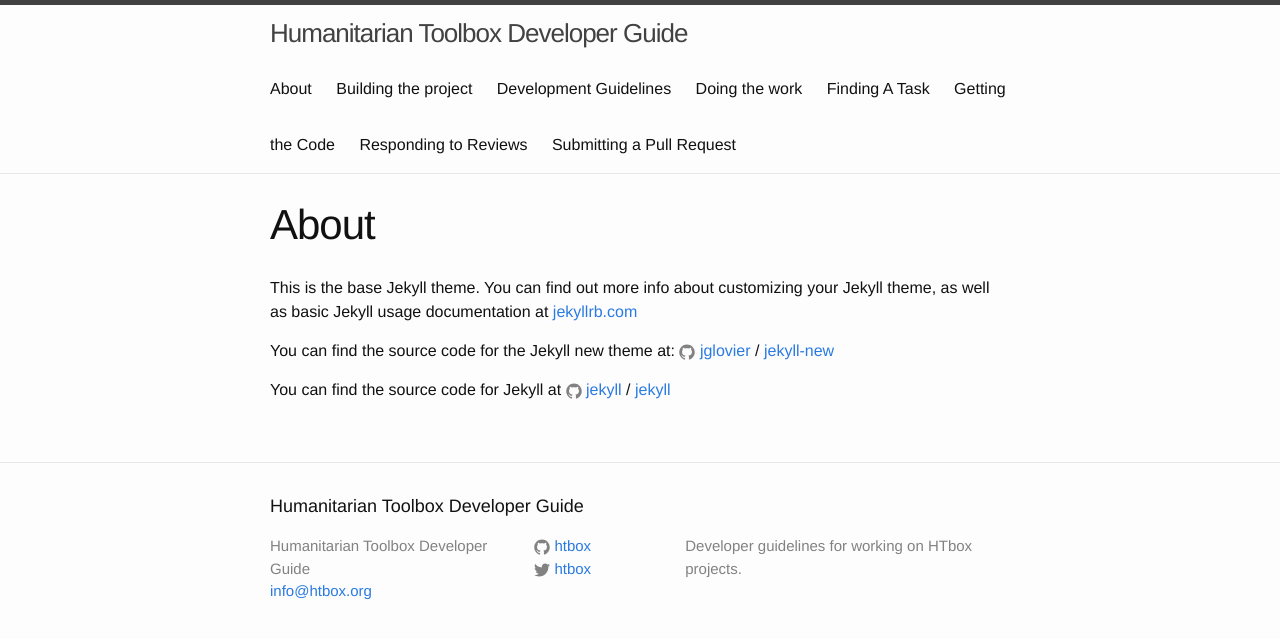
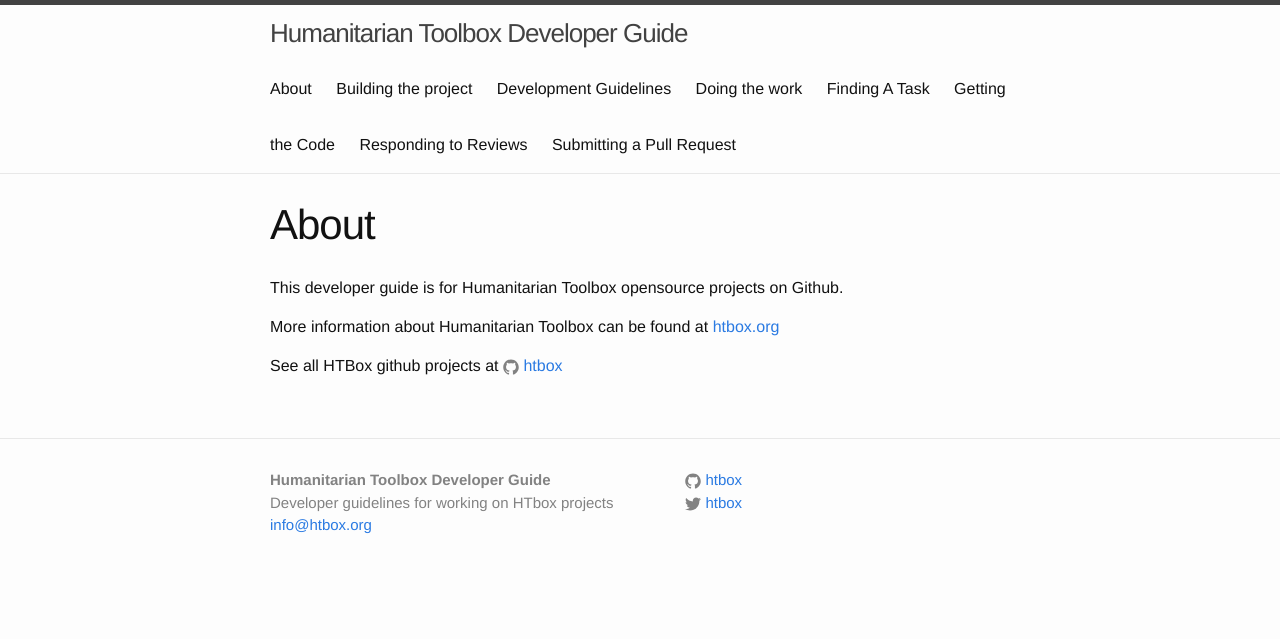
Before and after one commit to HTBox/htbox.github.io, a Jekyll site: the page built from about.md, in a window 1280 px wide. Shown: the top 639 px of the page. Built offline with Jekyll 4.4.1, drawn with Linux system fonts in a browser that asks for light colours.

Commit message:
Simplify footer. Change About page to HTbox info
bold footer title, column spacing, period description

```diff
--- a/_config.yml
+++ b/_config.yml
@@ -9,7 +9,7 @@
 title: Humanitarian Toolbox Developer Guide
 email: info@htbox.org
 description: > # this means to ignore newlines until "baseurl:"
-  Developer guidelines for working on HTbox projects.
+  Developer guidelines for working on HTbox projects
 baseurl: "" # the subpath of your site, e.g. /blog
 url: "http://htbox.org" # the base hostname & protocol for your site
 twitter_username: htbox
--- a/_includes/footer.html
+++ b/_includes/footer.html
@@ -2,12 +2,12 @@
 
   <div class="wrapper">
 
-    <h2 class="footer-heading">{{ site.title }}</h2>
+    <div class="footer-col-wrapper">
 
-    <div class="footer-col-wrapper">
-      <div class="footer-col footer-col-1">
+      <div class="footer-col footer-col-4">
         <ul class="contact-list">
-          <li>{{ site.title }}</li>
+          <li class="footer-title">{{ site.title }}</li>
+          <li>{{ site.description }}</li>
           <li><a href="mailto:{{ site.email }}">{{ site.email }}</a></li>
         </ul>
       </div>
@@ -28,9 +28,6 @@
         </ul>
       </div>
 
-      <div class="footer-col footer-col-3">
-        <p>{{ site.description }}</p>
-      </div>
     </div>
 
   </div>
--- a/about.md
+++ b/about.md
@@ -4,12 +4,8 @@ title: About
 permalink: /about/
 ---
 
-This is the base Jekyll theme. You can find out more info about customizing your Jekyll theme, as well as basic Jekyll usage documentation at [jekyllrb.com](http://jekyllrb.com/)
+This developer guide is for Humanitarian Toolbox opensource projects on Github.
 
-You can find the source code for the Jekyll new theme at:
-{% include icon-github.html username="jglovier" %} /
-[jekyll-new](https://github.com/jglovier/jekyll-new)
+More information about Humanitarian Toolbox can be found at [htbox.org](http://www.htbox.org/)
 
-You can find the source code for Jekyll at
-{% include icon-github.html username="jekyll" %} /
-[jekyll](https://github.com/jekyll/jekyll)
+See all HTBox github projects at {% include icon-github.html username=site.github_username %}
--- a/css/main.scss
+++ b/css/main.scss
@@ -9,6 +9,7 @@
 $base-font-family: "Helvetica Neue", Helvetica, Arial, sans-serif;
 $base-font-size:   16px;
 $base-font-weight: 400;
+$bold-font-weight: 700;
 $small-font-size:  $base-font-size * 0.875;
 $base-line-height: 1.5;
 
@@ -43,6 +44,14 @@ $on-laptop:        800px;
     }
 }
 
+.footer-title {
+    font-weight: $bold-font-weight;
+}
+
+.footer-col-4 {
+    width: -webkit-calc(55% - (#{$spacing-unit} / 2));
+    width:         calc(55% - (#{$spacing-unit} / 2));
+}
 
 
 // Import partials from `sass_dir` (defaults to `_sass`)
```
